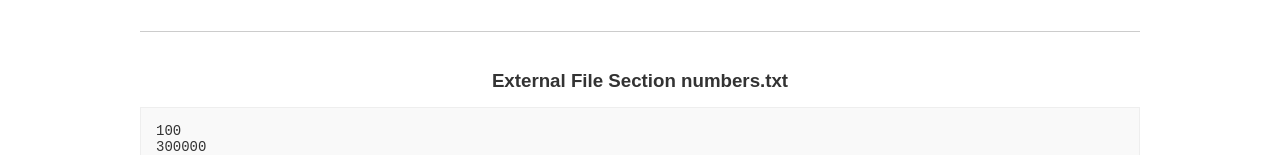
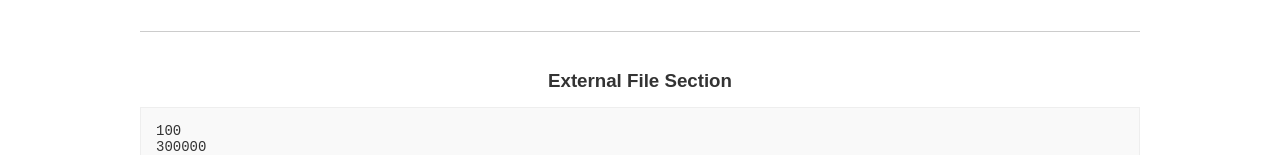
Before and after one commit to a-drenaline/MovingToAL, a website: page alabama-map.html in a window 1280 px wide. Shown: the part 915-1070 px from the top of the page. Drawn offline with Linux system fonts and the light colour scheme.

Commit message:
dont print filename

```diff
--- a/alabama-map.html
+++ b/alabama-map.html
@@ -267,7 +267,8 @@
             // Set the initial text content for filePathDisplay if the element was found
             // This defensive check is good practice, though moving the script to the end of <body> usually resolves the core issue.
             if (filePathDisplay) {
-                filePathDisplay.textContent = filePath; // Show the path being fetched
+                // filePathDisplay.textContent = filePath; // Show the path being fetched
+                filePathDisplay.textContent = ""; // Show the path being fetched
             } else {
                 console.error("Element with ID 'filePathDisplay' not found! Please check your HTML structure.");
             }
```
